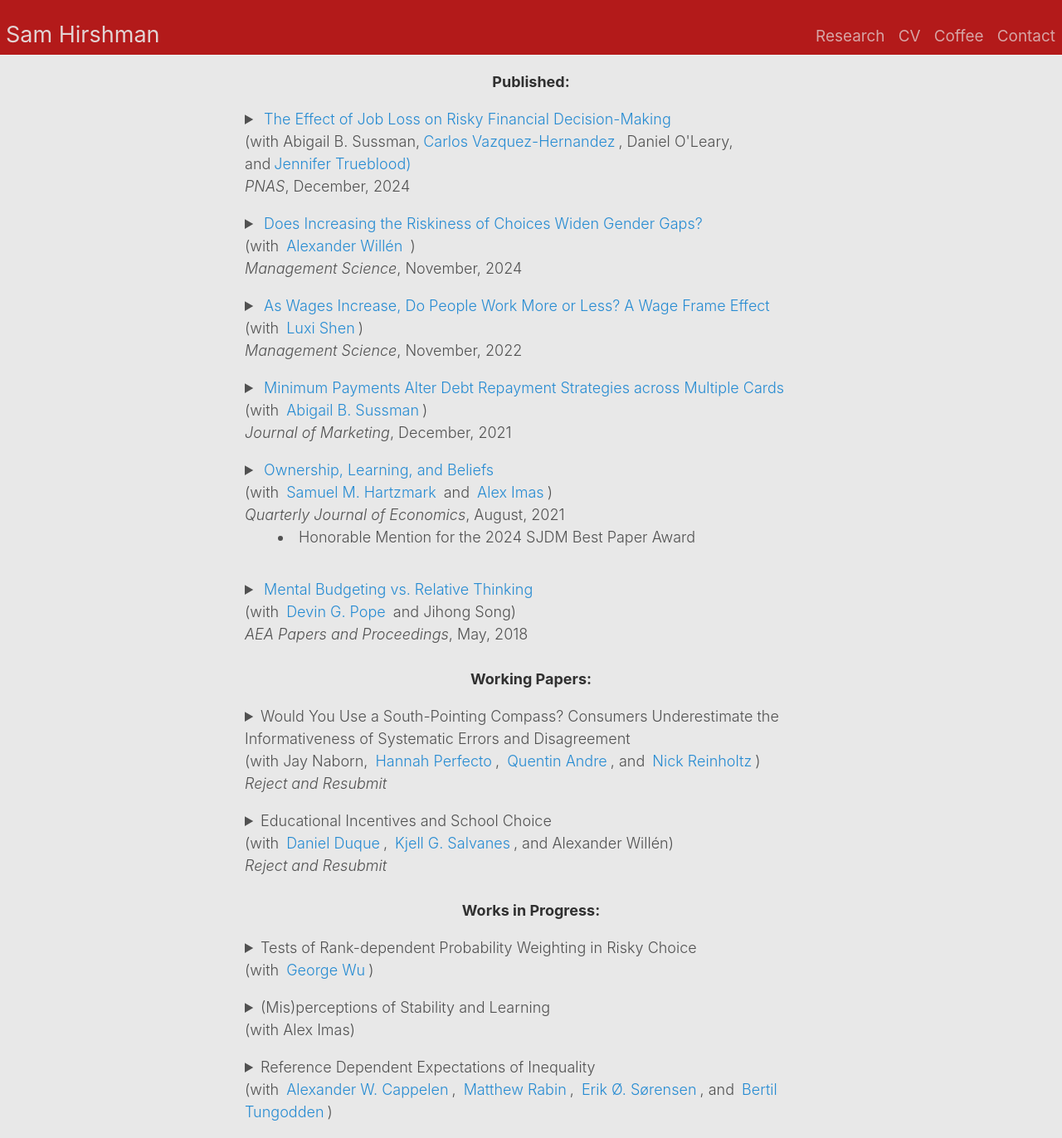
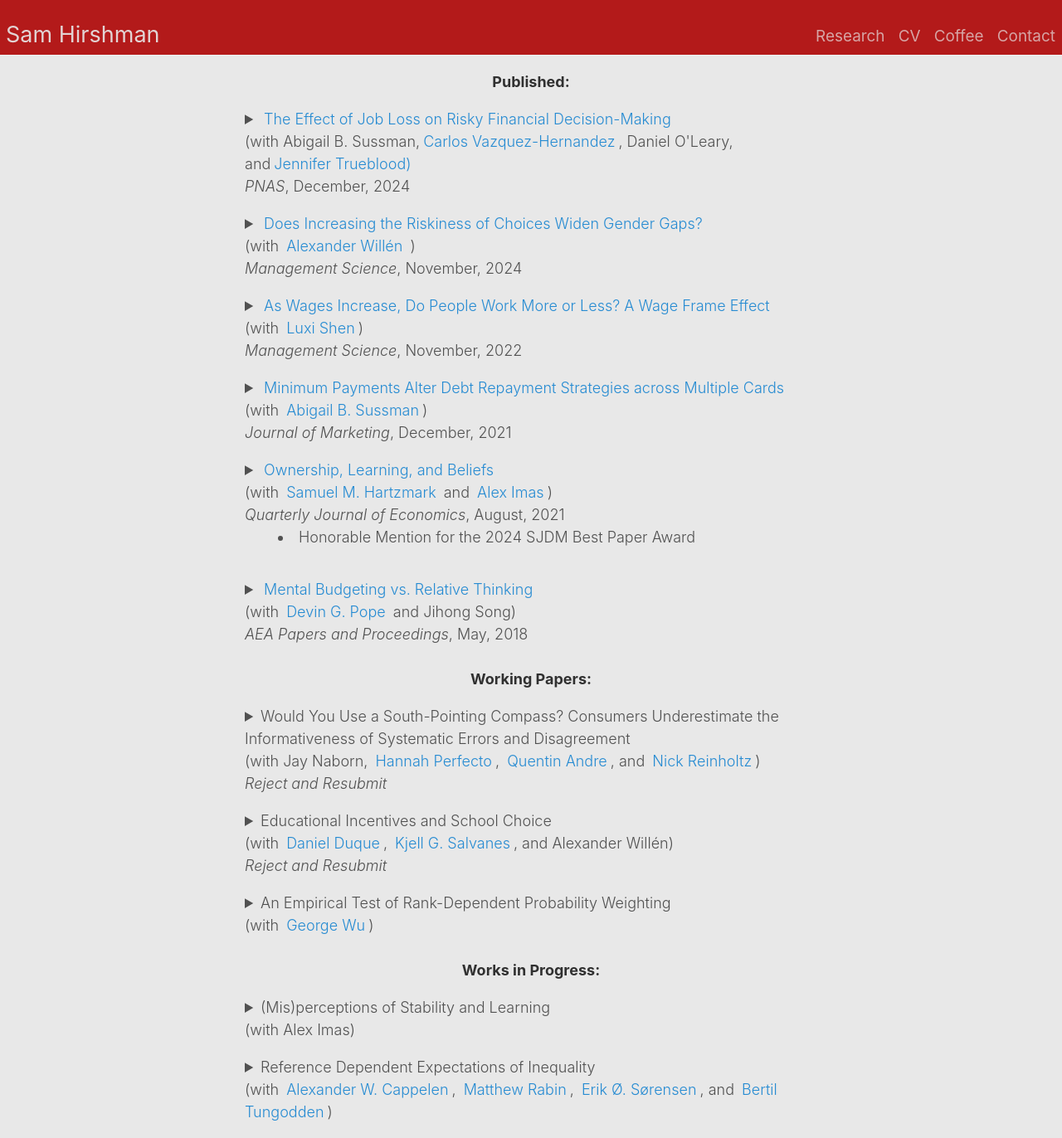
Before and after one commit to shirshma/shirshma.github.io, a Jekyll site: the page built from docs/research.md, in a window 1280 px wide. Shown: the whole page at 83% size. Built offline with Jekyll 4.4.1, drawn with Linux system fonts in a browser that asks for light colours; some of the changed text lies outside the part shown.

Commit message:
Update research.md
Moved george paper to working

```diff
--- a/docs/research.md
+++ b/docs/research.md
@@ -64,19 +64,17 @@ Educational Incentives and School Choice
 <b>Abstract:</b>
 We study how targeted educational incentives shape human capital formation, educational trajectories, and labor market outcomes. Exploiting a nationwide reform in Norway that removed bonus credits from university admission scores for taking science and advanced specialization courses in high school, we provide novel evidence of how marginal changes in course-level incentives affect students’ academic decisions and long-run career paths. Using population-wide register data and a dose-response difference-in-differences design, we show that students respond by dropping science and specialization courses in favor of easier subjects. This shift leads to slightly higher high school grades but lowers overall admission scores, reducing access to selective college programs. Affected students are subsequently less likely to complete STEM college degrees and pursue master’s degrees. We also find moderate but economically meaningful reductions in expected earnings at age 35. To understand behavioral responses, we conducted a novel survey of high school students, which reveals that decisions about courses are shaped by perceived difficulty and information gaps, with the strongest responses among high-achieving students. Our findings demonstrate how seemingly small changes in education policy can alter the supply of skills, shape long-run labor market outcomes, and affect inequality in access to opportunity.
 </details>
+
+<p><details><summary>
+An Empirical Test of Rank-Dependent Probability Weighting <br> (with <a href="https://faculty.chicagobooth.edu/george.wu/"> George Wu</a>)
+</summary>
+Cumulative Prospect Theory (Tversky and Kahneman, 1992) modified Original Prospect Theory (Kahneman and Tversky, 1979) by allowing decision weights to depend on the rank of the outcome. Rank-dependent decision weights provide some theoretical advantages, including eliminating violations of first-order stochastic dominance and generalizing to probability distributions with any number of outcomes.  This representation also has strong and testable empirical implications.  In particular, given well-documented properties of the probability weighting function, decision weights should be larger for more extreme outcomes.   We test whether decision weights are indeed rank-dependent using a large sample of binary choices between gambles (1,991 participants and 59,730 choices). The gambles were designed  to allow semi-parametric estimation of decision weights. Our estimates show strong evidence for rank-dependence: decision weights for the highest-valued outcome are significantly larger than those for the middle outcome. Although both models are statistically rejected, our estimated decision weights are considerably closer to Cumulative Prospect Theory than Original Prospect Theory. Moreover, in an out-of-sample prediction exercise, Cumulative Prospect Theory predicts three-outcome choice percentages substantially better than Original Prospect Theory. Our results thus provide a strong empirical basis for the use of Cumulative Prospect Theory in economic applications.
+
+</details>
     <br>
 
 <p align="center"><strong>Works in Progress:</strong>
 
-
-<p><details><summary>
-Tests of Rank-dependent Probability Weighting in Risky Choice <br> (with <a href="https://faculty.chicagobooth.edu/george.wu/"> George Wu</a>)
-</summary>
-Cumulative Prospect Theory (Tversky and Kahneman, 1992) modified Original Prospect Theory (Kahneman and Tversky, 1979) by permitting decision
-weights to be rank-dependent. While rank-dependent decision weights have some well-known theoretical advantages – notably eliminating violation of first-order stochastic dominance and allowing for generalization to probability distributions with a large number of outcomes – they also have strong and testable empirical implications, namely that the decision weights are larger outcomes with higher relative ranks. We test whether decision weights are indeed rank-dependent using a large sample of choices between gambles. The gambles were selected to allow semi-parametric estimation of decision weights. Our estimates show strong evidence for rank-dependent decision weights, with the decision weights for the highest valued outcome significantly larger than the decision weights for the middle outcome, holding the probability of that outcome constant. Our estimated decision weights are substantially closer to Cumulative Prospect Theory than Original Prospect Theory, though both exact models are
-rejected in the data. In a prediction exercise, Cumulative Prospect Theory predicted choice shares fit our data on 3 outcome gambles substantially better.
-
-</details>
 
 <p><details><summary> (Mis)perceptions of Stability and Learning <br> (with Alex Imas) </summary>
   <p> <b>Abstract:</b>
```
